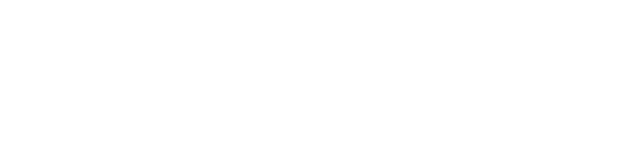
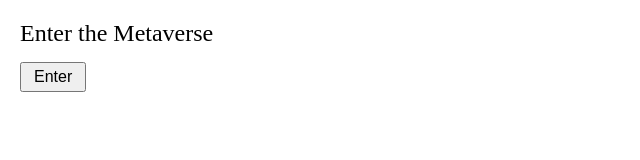
Before and after one commit to acciojob/enter-metaverse-MdMozakkeAnam, a website: page main.html in a window 1280 px wide. Shown: the whole page, without its empty margins (0-640 px from the left). Drawn offline with Linux system fonts and the light colour scheme.

Commit message:
created a submission

```diff
--- a/main.html
+++ b/main.html
@@ -7,6 +7,11 @@
 </head>
 
 <body>
+	<!-- Header text matching the image -->
+    <h1 id="status">Enter the Metaverse</h1>
+
+    <!-- Action Button -->
+    <button id="enterBtn">Enter</button>
 	<!-- the entire body must be written by student -->
     <script type="text/javascript" src="./script.js">
 </script>
--- a/script.js
+++ b/script.js
@@ -1 +1,10 @@
 //your JS code here. If required.
+// Select the DOM elements
+        const statusHeader = document.getElementById('status');
+        const enterButton = document.getElementById('enterBtn');
+
+        // Add click event listener to handle changes
+        enterButton.addEventListener('click', () => {
+            // Update the text to confirm action
+            statusHeader.textContent = "Entered Metaverse";
+        });
--- a/styles.css
+++ b/styles.css
@@ -1 +1,14 @@
 /*  your css code here. If applicable */
+body {
+            font-family: 'Times New Roman', Times, serif;
+            margin: 20px;
+        }
+        h1 {
+            font-weight: normal;
+            font-size: 24px;
+            margin-bottom: 15px;
+        }
+        button {
+            padding: 4px 12px;
+            font-size: 16px;
+            cursor: pointer;
```
